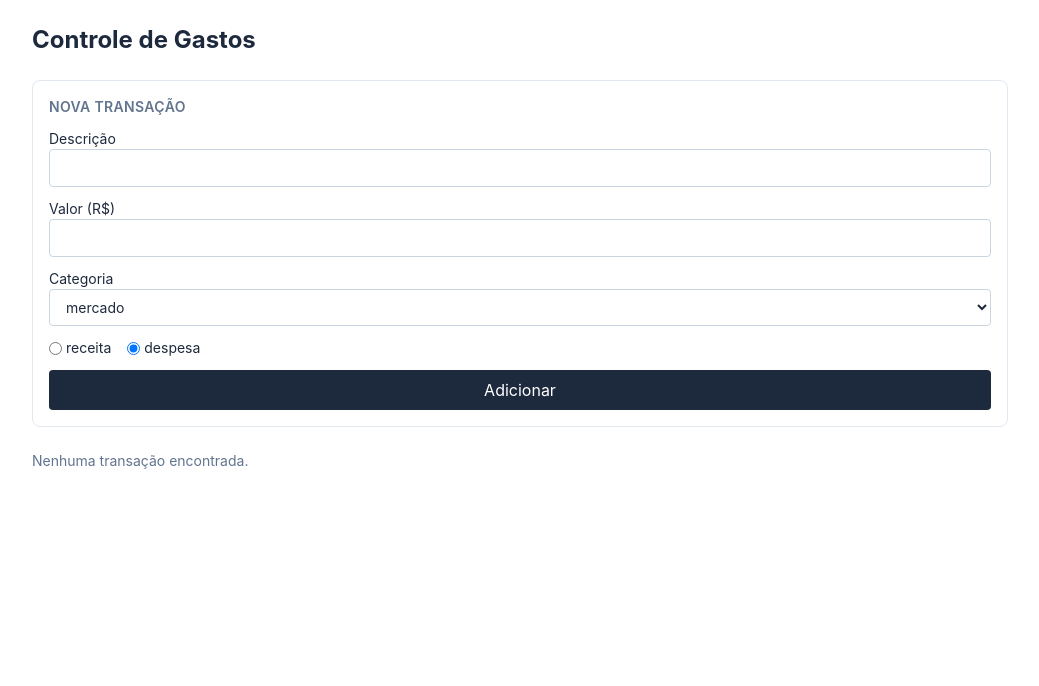
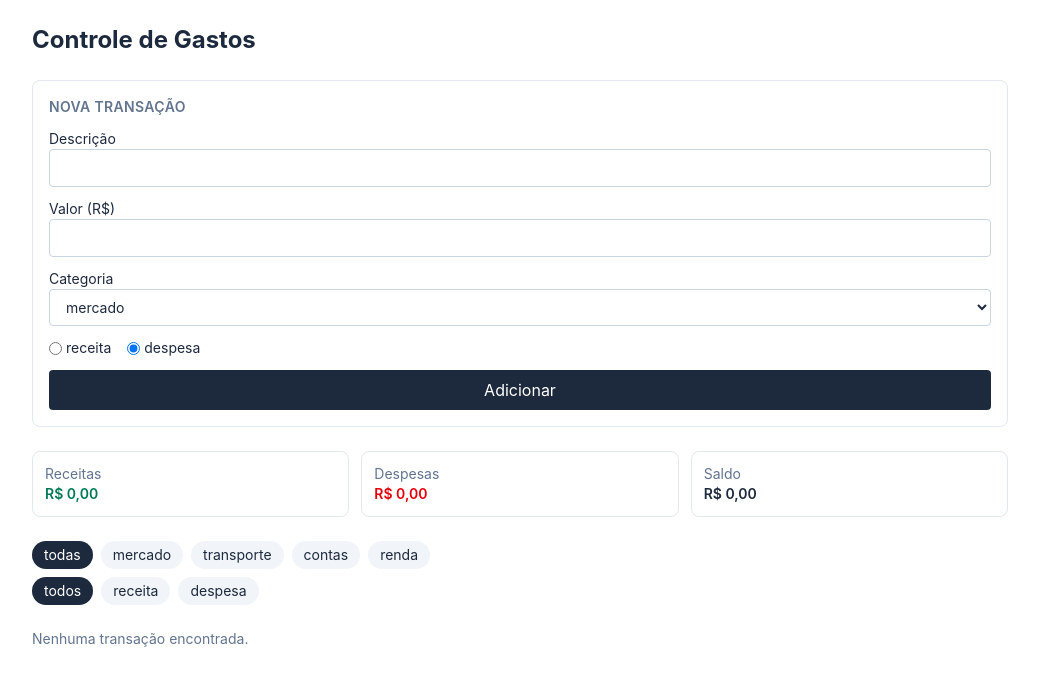
Before and after one commit to brenoGoya/controle-gastos, a React (Vite) app: page / in a window 1280 px wide. Shown: the top 686 px of the page, without its empty margins (120-1159 px from the left). Built offline with nearby package versions, Linux system fonts and the light colour scheme.

Commit message:
feat: resumo derivado e filtros por categoria e tipo

```diff
--- a/src/App.tsx
+++ b/src/App.tsx
@@ -1,10 +1,17 @@
 import { useState } from "react";
 import { FormTransacao } from "./components/FormTransacao";
-import type { Transacao } from "./types";
+import type { FiltroCategoria, FiltroTipo, Transacao } from "./types";
 import { ListaTransacoes } from "./components/ListaTransacoes";
+import { Resumo } from "./components/Resumo";
+import { Filtros } from "./components/Filtros";
 
 export default function App() {
   const [transacoes, setTransacoes] = useState<Transacao[]>([]);
+
+  const [filtroCategoria, setFiltroCategoria] =
+    useState<FiltroCategoria>("todas");
+
+  const [filtroTipo, setFiltroTipo] = useState<FiltroTipo>("todos");
 
   const adicionar = (t: Transacao) => setTransacoes((ts) => [...ts, t]);
 
@@ -16,12 +23,25 @@ export default function App() {
   const remover = (id: string) =>
     setTransacoes((ts) => ts.filter((t) => t.id !== id));
 
+  const visiveis = transacoes.filter(
+    (t) =>
+      (filtroCategoria === "todas" || t.categoria === filtroCategoria) &&
+      (filtroTipo === "todos" || t.tipo === filtroTipo),
+  );
+
   return (
     <main className="mx-auto max-w-5xl space-y-6 p-6 text-slate-800">
       <h1 className="text-2xl font-bold">Controle de Gastos</h1>
       <FormTransacao onAdicionar={adicionar} />
+      <Resumo transacoes={transacoes} />
+      <Filtros
+        categoria={filtroCategoria}
+        tipo={filtroTipo}
+        onCategoria={setFiltroCategoria}
+        onTipo={setFiltroTipo}
+      />
       <ListaTransacoes
-        transacoes={transacoes}
+        transacoes={visiveis}
         onRemover={remover}
         onAlternarPaga={alternarPaga}
       />
--- /dev/null
+++ b/src/components/Filtros.tsx
@@ -0,0 +1,51 @@
+import { CATEGORIAS, type FiltroCategoria, type FiltroTipo } from "../types";
+
+type FiltrosProps = {
+  categoria: FiltroCategoria;
+  tipo: FiltroTipo;
+  onCategoria: (categoria: FiltroCategoria) => void;
+  onTipo: (tipo: FiltroTipo) => void;
+};
+
+const opcoesCategoria: FiltroCategoria[] = ["todas", ...CATEGORIAS];
+const opcoesTipo: FiltroTipo[] = ["todos", "receita", "despesa"];
+
+function estiloBotao(ativo: boolean) {
+  return `rounded-full px-3 py-1 text-sm transition ${ativo ? "bg-slate-800 text-white" : "bg-slate-100 hover:bg-slate-200"}`;
+}
+
+export function Filtros({
+  categoria,
+  tipo,
+  onCategoria,
+  onTipo,
+}: Readonly<FiltrosProps>) {
+  return (
+    <div className="space-y-2">
+      <div className="flex flex-wrap gap-2">
+        {opcoesCategoria.map((c) => (
+          <button
+            key={c}
+            type="button"
+            onClick={() => onCategoria(c)}
+            className={estiloBotao(categoria === c)}
+          >
+            {c}
+          </button>
+        ))}
+      </div>
+      <div className="flex flex-wrap gap-2">
+        {opcoesTipo.map((t) => (
+          <button
+            key={t}
+            type="button"
+            onClick={() => onTipo(t)}
+            className={estiloBotao(tipo === t)}
+          >
+            {t}
+          </button>
+        ))}
+      </div>
+    </div>
+  );
+}
--- /dev/null
+++ b/src/components/Resumo.tsx
@@ -0,0 +1,47 @@
+import type { Transacao } from "../types";
+import { formatarMoeda } from "../utils/moeda";
+
+type ResumoProps = {
+  transacoes: Transacao[];
+};
+
+export function Resumo({ transacoes }: Readonly<ResumoProps>) {
+  const receitas = transacoes
+    .filter((t) => t.tipo === "receita")
+    .reduce((soma, t) => soma + t.valor, 0);
+
+  const despesas = transacoes
+    .filter((t) => t.tipo === "despesa")
+    .reduce((soma, t) => soma + t.valor, 0);
+
+  const saldo = receitas - despesas;
+
+  const caixa = "rounded-lg border border-slate-200 p-3";
+
+  return (
+    <div className="grid grid-cols-3 gap-3 text-sm">
+      <div className={caixa}>
+        <p className="text-slate-500">Receitas</p>
+        <p className="font-semibold text-emerald-700">
+          {formatarMoeda(receitas)}
+        </p>
+      </div>
+      <div className={caixa}>
+        <p className="text-slate-500">Despesas</p>
+        <p className="font-semibold text-red-600">{formatarMoeda(despesas)}</p>
+      </div>
+      <div className={caixa}>
+        <p className="text-slate-500">Saldo</p>
+        <p
+          className={
+            saldo < 0
+              ? "font-semibold text-red-600"
+              : "font-semibold text-slate-800"
+          }
+        >
+          {formatarMoeda(saldo)}
+        </p>
+      </div>
+    </div>
+  );
+}
--- a/src/types.ts
+++ b/src/types.ts
@@ -17,3 +17,6 @@ export const CATEGORIAS: Categoria[] = [
   "contas",
   "renda",
 ];
+
+export type FiltroCategoria = Categoria | "todas";
+export type FiltroTipo = TipoTransacao | "todos";
```
